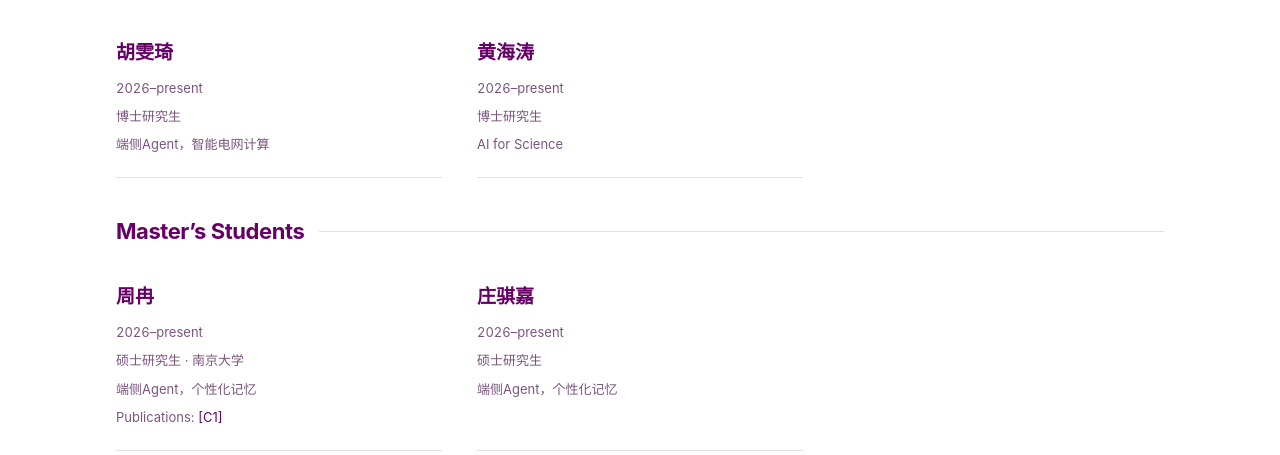
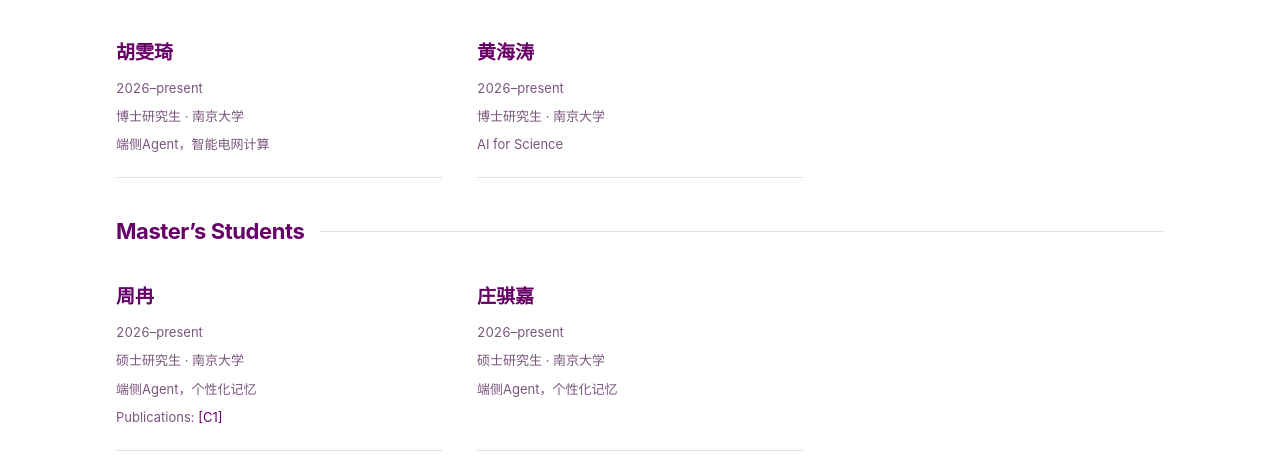
Before and after one commit to YuxiangRen/YuxiangRen.github.io, a Jekyll site: the page built from _pages/members.html, in a window 1280 px wide. Shown: the part 495-950 px from the top of the page. Built offline with Jekyll 4.4.1, drawn with Linux system fonts in a browser that asks for light colours.

Commit message:
Add Nanjing University affiliation to current students

```diff
--- a/_data/members.yml
+++ b/_data/members.yml
@@ -9,10 +9,12 @@ phd_students:
   - name: 胡雯琦
     period: 2026–present
     role: 博士研究生
+    affiliation: 南京大学
     research: 端侧Agent，智能电网计算
   - name: 黄海涛
     period: 2026–present
     role: 博士研究生
+    affiliation: 南京大学
     research: AI for Science
 masters_students:
   - name: 周冉
@@ -24,6 +26,7 @@ masters_students:
   - name: 庄骐嘉
     period: 2026–present
     role: 硕士研究生
+    affiliation: 南京大学
     research: 端侧Agent，个性化记忆
 previously_mentored:
   - name: 曹慧琳
```
